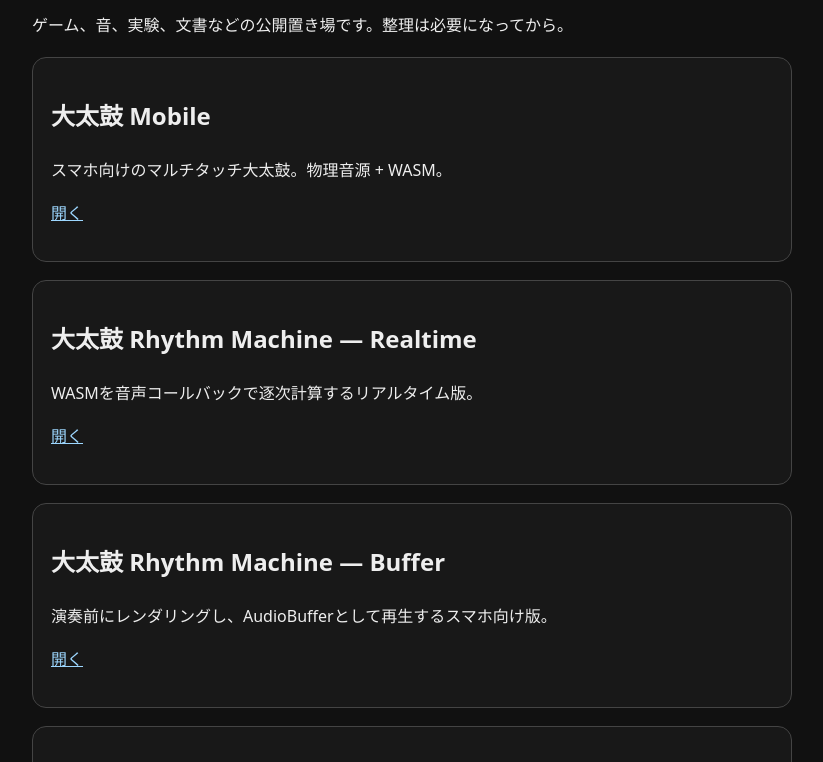
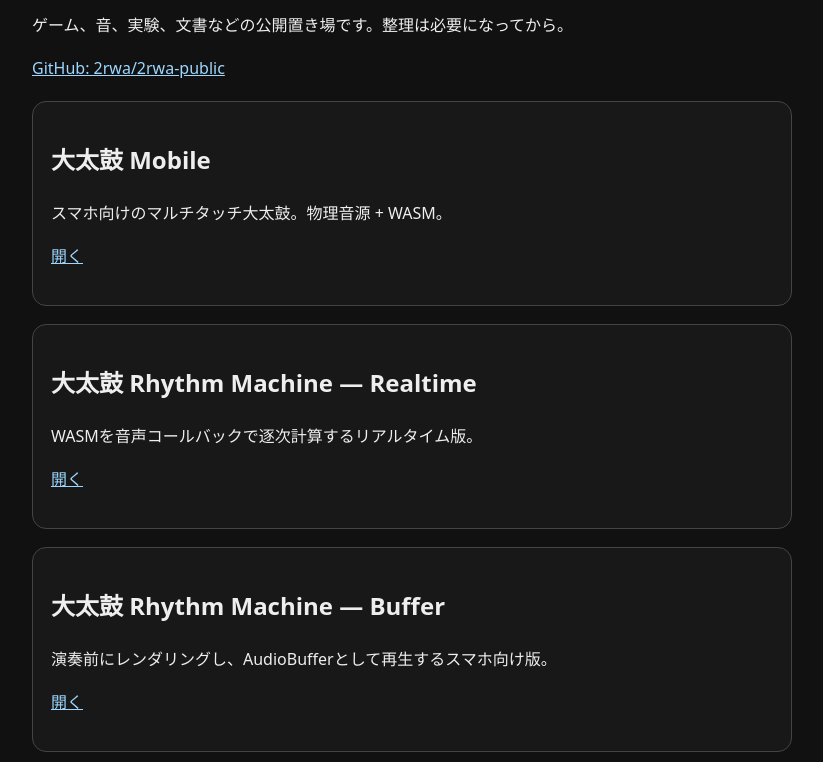
Before and after one commit to 2rwa/2rwa-public, a plain HTML site: page index.html in a window 1280 px wide. Shown: the part 125-887 px from the top of the page, without its empty margins (228-1051 px from the left). Drawn offline with Linux system fonts and the light colour scheme.

Commit message:
Add repository link to public index

```diff
--- a/index.html
+++ b/index.html
@@ -13,6 +13,7 @@ small{color:#aaa}.tag{font-size:.82rem;color:#bbb}
 <body>
 <h1>2rwa public</h1>
 <p>ゲーム、音、実験、文書などの公開置き場です。整理は必要になってから。</p>
+<p><a href="https://github.com/2rwa/2rwa-public">GitHub: 2rwa/2rwa-public</a></p>
 
 <div class="card">
 <h2>大太鼓 Mobile</h2>
```
